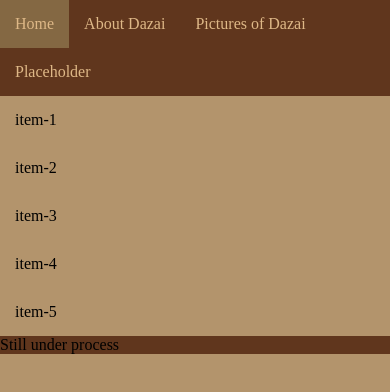
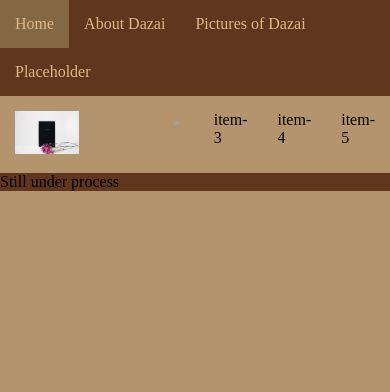
Before and after one commit to Zainap16/Training-Spark-Web, a plain HTML site: page Practice_Website/index_Dazai.html in a window 390 px wide. Drawn offline with Linux system fonts and the light colour scheme; grey boxes are pictures that could not be loaded.

Commit message:
Focus Point Images
Sizing + Responsiveness

https://hackernoon.com/how-to-create-truly-responsive-images-with-flexbox-2z4f3yjj

```diff
--- a/Practice_Website/index_Dazai.html
+++ b/Practice_Website/index_Dazai.html
@@ -17,13 +17,22 @@
     </nav>
 
 <div class="container">
-    <div class="item-list item-1">item-1</div>
+    <div class="item-list item-1"><img src="./suicide.jpg" alt="logo"></div>
+    <div class="item-list item-2"><img src="./wine.jpg" alt="logo"></div>
+    <div class="item-list item-3">item-3</div>
+    <div class="item-list item-4">item-4</div>
+    <div class="item-list item-5">item-5</div>
+
+</div>
+
+<!-- <div class="container-1">
+    <div class="item-list-1 item-1">item-1</div>
     <div class="item-list item-2">item-2</div>
     <div class="item-list item-3">item-3</div>
     <div class="item-list item-4">item-4</div>
     <div class="item-list item-5">item-5</div>
 
-</div>
+</div> -->
 
 
     <footer class="footer-menu">
--- a/Practice_Website/style_Dazai.css
+++ b/Practice_Website/style_Dazai.css
@@ -33,3 +33,18 @@ li a:hover{
 .item-list{
     padding: 15px;
 }
+
+.container {
+    display: flex;
+    flex-direction: row;
+}
+
+
+.flex-item{
+ width: 200px;
+ margin: 5px;
+}
+
+img {
+    width: 50%;
+}
```
Also changed, not shown: Practice_Website/suicide.jpg (added), 1 other file.
